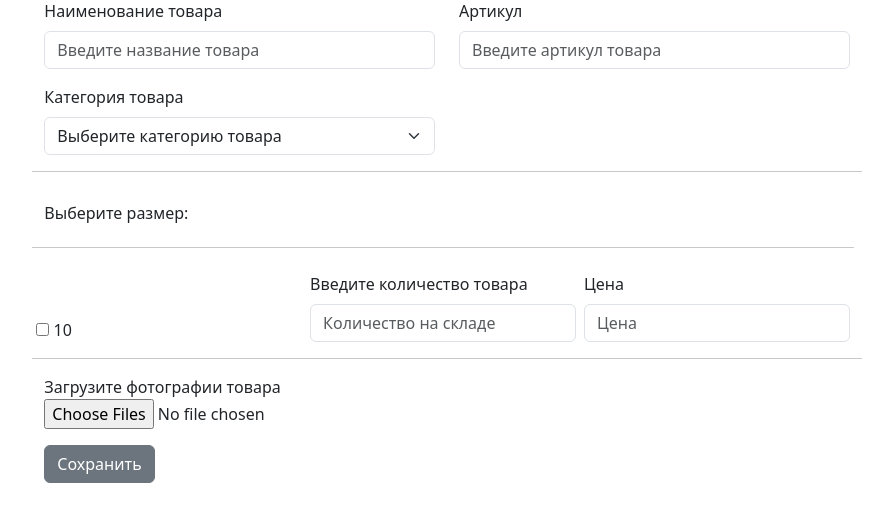
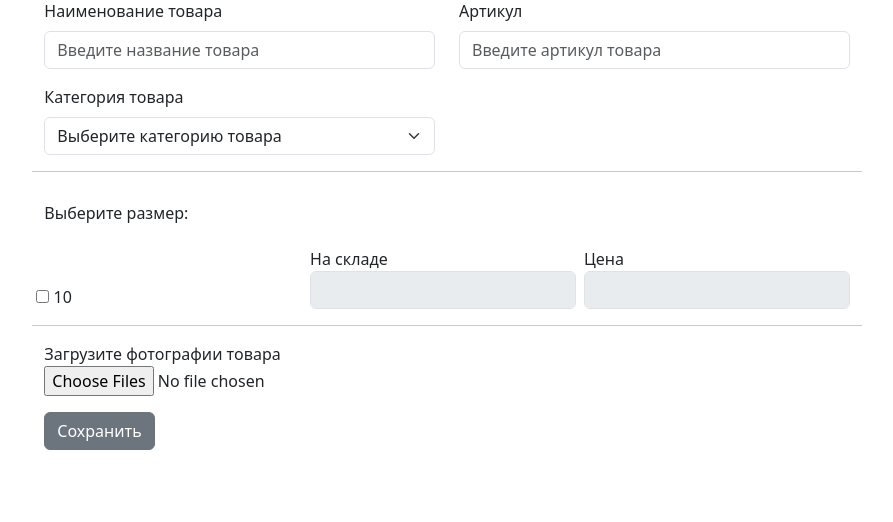
Before and after one commit to SergLavrov/djangoM2Mproducts, a Django app: page /products/add-product/ in a window 1280 px wide. Shown: the part 158-680 px from the top of the page, without its empty margins (181-1074 px from the left). Run offline with Django 5.2, Linux system fonts and the light colour scheme; tables that the repository leaves empty hold one stand-in row (values such as "Sample post"); some libraries are stand-ins or nearby versions.

Commit message:
Сделал вариант в шаблоне add_product3.html c использованем JavaScript !!! (Скрипт автоматически включает/отключает поля количества и цены в зависимости от того, выбран ли чекбокс размера.#} {#    ➝ Пользователь не может случайно ввести цену/количество для размера, который не отмечен.) и т.д. Подробнее см в шаблоне !
Signed-off-by: SergLavrov <ls500ls@mail.ru>

```diff
--- a/products/templates/products/add_product3.html
+++ b/products/templates/products/add_product3.html
@@ -89,62 +89,71 @@
 
 
 {#    # ПОСЛЕДНИЙ РАБОЧИЙ ВАРИАНТ:#}
+{#      <h6>Выберите размер:</h6><br>#}
+{#      {% for size in size_list %}#}
+{#        <div class="row g-2 align-items-end">#}
+{#        <hr>#}
+{#          <div class="col">#}
+{#            <label>#}
+{#              <input type="checkbox" name="sizes_for_getlist" value="{{ size.id }}">#}
+{#              {{ size.name_size }}#}
+{##}
+{#          Для варианта name_size = NULL, т.е. БЕЗ обозначения РАЗМЕРА !!! #}
+{#              <input type="checkbox" name="sizes_for_getlist" value="{{ size.id }}">#}
+{#              {{ size.name_size|default:"Без размера" }}#}
+{#            </label>#}
+{#          </div>#}
+{##}
+{#          <div class="col">#}
+{#            <label class="form-label">Введите количество товара</label>#}
+{#            <input type="number" name="size_in_stock_{{ size.id }}" min="0"#}
+{#                   class="form-control"#}
+{#                   placeholder="Количество на складе">#}
+{#          </div>#}
+{##}
+{#          <div class="col">#}
+{#            <label class="form-label">Цена</label>#}
+{#            <input type="number" name="size_price_{{ size.id }}" min="0" step="0.01"#}
+{#                   class="form-control"#}
+{#                   placeholder="Цена">#}
+{#          </div>#}
+{#        </div>#}
+{#      {% endfor %}#}
+
+
+{#        ПОСЛЕДНИЙ РАБОЧИЙ ВАРИАНТ с использованием   JavaScript  (см.внизу) !!! #}
       <h6>Выберите размер:</h6><br>
         {% for size in size_list %}
           <div class="row g-2 align-items-end">
-        <hr>
             <div class="col">
               <label>
-              <input type="checkbox" name="sizes_for_getlist" value="{{ size.id }}">
-              {{ size.name_size }}
+                <input type="checkbox"
+                       name="sizes_for_getlist"
+                       value="{{ size.id }}"
+                       class="size-checkbox"
+                       data-size="{{ size.id }}">
+{#                {{ size.name_size }}#}
+                {{ size.name_size|default:"Без размера" }} {# Для варианта name_size = NULL #}
               </label>
             </div>
 
             <div class="col">
-            <label class="form-label">Введите количество товара</label>
+              <label>На складе</label>
               <input type="number" name="size_in_stock_{{ size.id }}" min="0"
-                   class="form-control"
-                   placeholder="Количество на складе">
+                     class="form-control size-stock"
+                     data-size="{{ size.id }}"
+                     disabled>
             </div>
 
             <div class="col">
-            <label class="form-label">Цена</label>
+              <label>Цена</label>
               <input type="number" name="size_price_{{ size.id }}" min="0" step="0.01"
-                   class="form-control"
-                   placeholder="Цена">
+                     class="form-control size-price"
+                     data-size="{{ size.id }}"
+                     disabled>
             </div>
           </div>
         {% endfor %}
-
-
-{#        ПОСЛЕДНИЙ РАБОЧИЙ ВАРИАНТ с использованием JavaScript (см.внизу): НЕ РАБОЧИЙ !!!#}
-{#      <h6>Выберите размер:</h6><br>#}
-{#        {% for size in size_list %}#}
-{#          <div class="row g-2 align-items-end">#}
-{#            <div class="col">#}
-{#              <label>#}
-{#                <input type="checkbox" class="size-checkbox" data-size="{{ size.id }}">#}
-{#                {{ size.name_size }}#}
-{#              </label>#}
-{#            </div>#}
-{##}
-{#            <div class="col">#}
-{#              <label>На складе</label>#}
-{#              <input type="number" name="size_in_stock_{{ size.id }}" min="0"#}
-{#                     class="form-control size-stock"#}
-{#                     data-size="{{ size.id }}"#}
-{#                     disabled>#}
-{#            </div>#}
-{##}
-{#            <div class="col">#}
-{#              <label>Цена</label>#}
-{#              <input type="number" name="size_price_{{ size.id }}" min="0" step="0.01"#}
-{#                     class="form-control size-price"#}
-{#                     data-size="{{ size.id }}"#}
-{#                     disabled>#}
-{#            </div>#}
-{#          </div>#}
-{#        {% endfor %}#}
 
 
 {#    ПЕРВОНАЧАЛЬНЫЙ ВАРИАНТ:#}
@@ -198,32 +207,54 @@
       </div>
     </form>
 
-{#    <script>#}
-{#      document.addEventListener("DOMContentLoaded", function () {#}
-{#          // находим все чекбоксы размеров#}
-{#          const checkboxes = document.querySelectorAll(".size-checkbox");#}
+{#!!! ПРЕИМУЩЕСТВА использования Данного JavaScript в форме выбора размеров при ДОБАВЛЕНИИ ТОВАРА:#}
+{#  #}
+{#1. Динамическое управление полями#}
+{#    Скрипт автоматически включает/отключает поля количества и цены в зависимости от того, выбран ли чекбокс размера.#}
+{#    ➝ Пользователь не может случайно ввести цену/количество для размера, который не отмечен.#}
 {##}
-{#          checkboxes.forEach(cb => {#}
-{#              cb.addEventListener("change", function () {#}
-{#                  const sizeId = this.dataset.size;#}
+{#2. Чистота данных#}
+{#    При снятии галочки значения очищаются (stockInput.value = "", priceInput.value = "").#}
+{#    ➝ В request.POST не попадут лишние данные, которые могут запутать обработку на сервере.#}
 {##}
-{#                  // находим соответствующие поля количества и цены#}
-{#                  const stockInput = document.querySelector(`.size-stock[data-size="${sizeId}"]`);#}
-{#                  const priceInput = document.querySelector(`.size-price[data-size="${sizeId}"]`);#}
+{#3. Удобство интерфейса#}
+{#    Пользователь видит только те поля, которые реально относятся к выбранным размерам. #}
+{#    Это снижает визуальный шум и делает форму более понятной.#}
 {##}
-{#                  if (this.checked) {#}
-{#                      stockInput.disabled = false;#}
-{#                      priceInput.disabled = false;#}
-{#                  } else {#}
-{#                      stockInput.disabled = true;#}
-{#                      priceInput.disabled = true;#}
-{#                      stockInput.value = "";  // очищаем значение#}
-{#                      priceInput.value = "";#}
-{#                  }#}
-{#              });#}
-{#          });#}
-{#      });#}
-{#  </script>#}
+{#4. Минимизация ошибок#}
+{#    Без JS пользователь мог бы оставить включённые поля пустыми или случайно заполнить лишние. #}
+{#    Скрипт предотвращает такие ситуации ещё на клиенте.#}
+{##}
+{#5. Гибкость для будущих улучшений#}
+{#    Такой подход легко расширить: например, можно добавить автоматическую валидацию (подсветку ошибок), #}
+{#    динамический расчёт итоговой стоимости или подсказки.#}
+
+    <script>
+        document.addEventListener("DOMContentLoaded", function () {
+            // находим все чекбоксы размеров
+            const checkboxes = document.querySelectorAll(".size-checkbox");
+
+            checkboxes.forEach(cb => {
+                cb.addEventListener("change", function () {
+                    const sizeId = this.dataset.size;
+
+                    // находим соответствующие поля количества и цены
+                    const stockInput = document.querySelector(`.size-stock[data-size="${sizeId}"]`);
+                    const priceInput = document.querySelector(`.size-price[data-size="${sizeId}"]`);
+
+                    if (this.checked) {
+                        stockInput.disabled = false;
+                        priceInput.disabled = false;
+                    } else {
+                        stockInput.disabled = true;
+                        priceInput.disabled = true;
+                        stockInput.value = "";  // очищаем значение
+                        priceInput.value = "";
+                    }
+                });
+            });
+        });
+    </script>
   </div>
 
 {% endblock %}
--- a/products/templates/products/home.html
+++ b/products/templates/products/home.html
@@ -150,5 +150,6 @@
 
   <script src="https://cdn.jsdelivr.net/npm/@popperjs/core@2.11.8/dist/umd/popper.min.js" integrity="sha384-I7E8VVD/ismYTF4hNIPjVp/Zjvgyol6VFvRkX/vR+Vc4jQkC+hVqc2pM8ODewa9r" crossorigin="anonymous"></script>
   <script src="https://cdn.jsdelivr.net/npm/bootstrap@5.3.2/dist/js/bootstrap.min.js" integrity="sha384-BBtl+eGJRgqQAUMxJ7pMwbEyER4l1g+O15P+16Ep7Q9Q+zqX6gSbd85u4mG4QzX+" crossorigin="anonymous"></script>
+
 </body>
 </html>
--- a/products/views.py
+++ b/products/views.py
@@ -7,18 +7,6 @@ from products.models import Product, Category, Size, ProductSize, ProductImage
 # def home(request):
 #     return render(request, 'products/home.html')
 
-
-# def create_through_relations(apps, schema_editor):
-#     Product = apps.get_model('products', 'Product')
-#     ProductSize = apps.get_model('products', 'ProductSize')
-#     for prod in Product.objects.all():
-#         for size in prod.sizes.all():
-#             ProductSize(  # берем 4 поля из clas ProductSize
-#                 size=size,
-#                 product=prod,
-#                 size_in_stock=0,
-#                 size_price=0
-#             ).save()
 
 def get_prods(request):
     category_list = Category.objects.all()
@@ -49,6 +37,9 @@ def add_product3(request):
         try:
             if not name_prod or not article or not category_id:
                 raise ValidationError('Заполните все обязательные поля!')
+
+            if Product.objects.filter(article=article).exists():
+                raise ValidationError('Такой артикул уже существует!')
 
             if not size_ids:
                 raise ValidationError('Выберите хотя бы один размер товара на складе!')
@@ -87,7 +78,7 @@ def add_product3(request):
             # product.save()
             '''
 
-            # Связываем размеры
+            # Связываем РАЗМЕРЫ:
             # ПОСЛЕДНИЙ РАБОЧИЙ ВАРИАНТ - каждый выбранный размер связывался со своим "количеством" и "ценой".
             # Теперь всё работает по "size_id" !!!
             # см. также в шаблоне: name="size_in_stock_{{ size.id }}" и name="size_price_{{ size.id }}"
@@ -139,7 +130,8 @@ def add_product3(request):
             return HttpResponseRedirect(reverse('get-products'))
 
         except ValidationError as e:
-            error = str(e)
+            # error = str(e) # ошибка выводится в виде строки ['Заполните все обязательные поля!']
+            error = " ".join(e.messages)  # превращаем "СПИСОК" в "СТРОКУ": Заполните все обязательные поля!
 
             category_list = Category.objects.all()
             size_list = Size.objects.all()
@@ -148,7 +140,6 @@ def add_product3(request):
                 'size_list': size_list,
                 'error': error,
             }
-
             return render(request, 'products/add_product3.html', data)
 
     else:
@@ -158,7 +149,6 @@ def add_product3(request):
             'categories': category_list,
             'size_list': size_list,
         }
-
         return render(request, 'products/add_product3.html', data)
 
 
```
Also changed, not shown: products/models.py (+13 -0 lines). Lines whose indentation alone changed are shown as unchanged.
